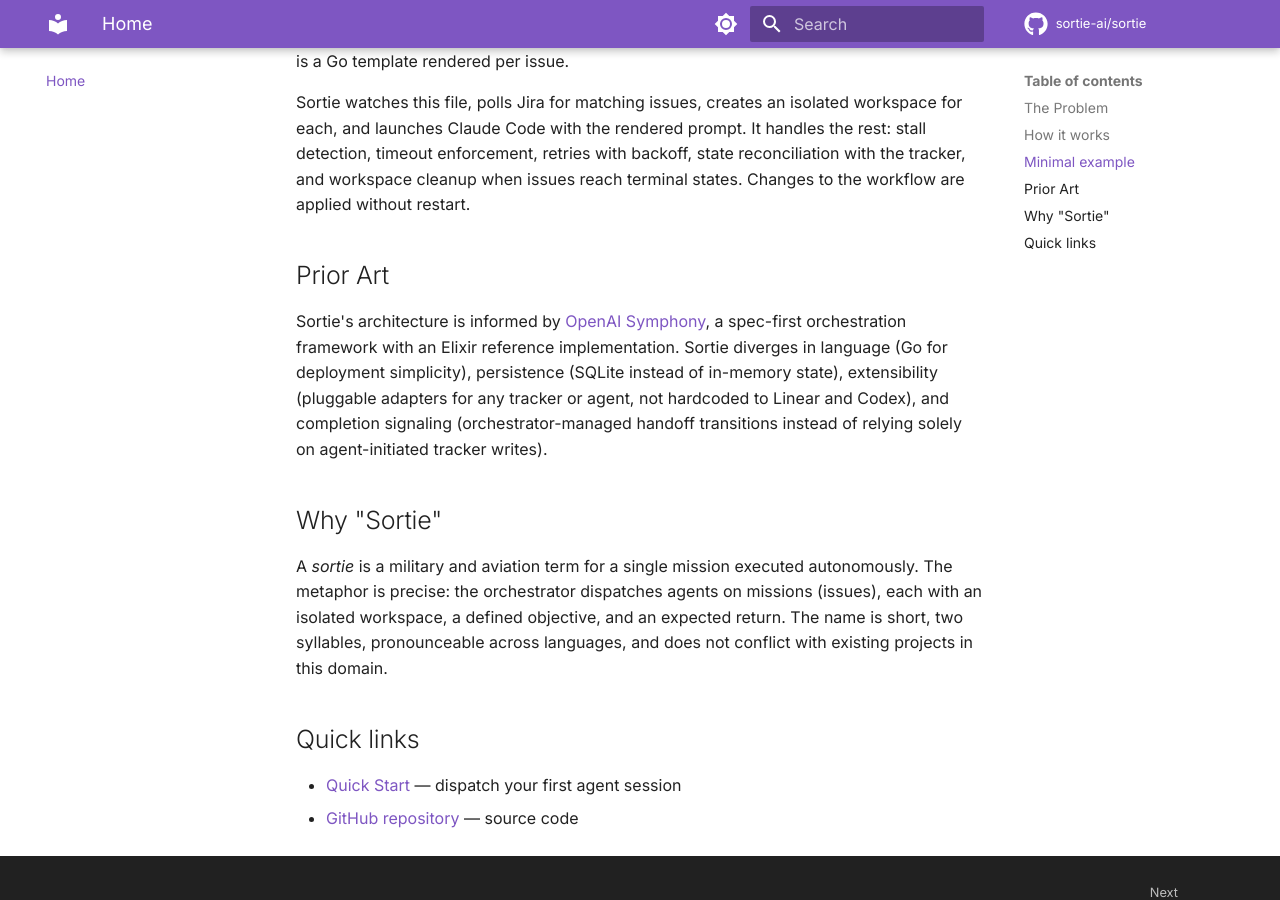
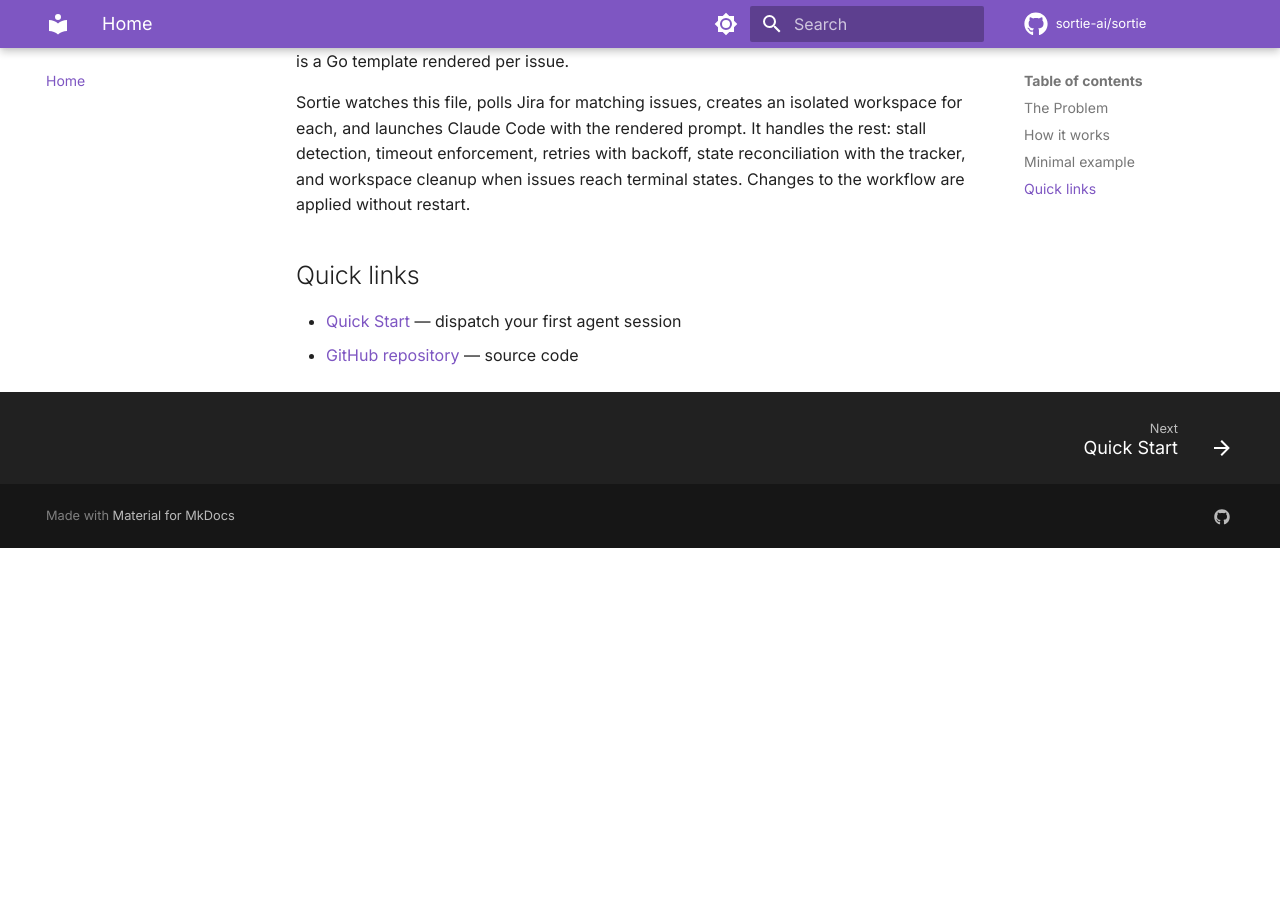
Before and after one commit to sortie-ai/docs, an MkDocs documentation site: the page built from docs/index.md, in a window 1280 px wide and 900 px high, scrolled down 1404 px. Built offline with MkDocs 1.6.1 and Material for MkDocs 9.7.7, drawn with Linux system fonts in a browser that asks for light colours; comment, search, counter and statistics services are not loaded; after the commit the page ends 1952 px from its top, so only the background shows below that.

Commit message:
Refactor documentation structure

```diff
--- a/docs/index.md
+++ b/docs/index.md
@@ -54,23 +54,6 @@
 reconciliation with the tracker, and workspace cleanup when issues reach terminal
 states. Changes to the workflow are applied without restart.
 
-## Prior Art
-
-Sortie's architecture is informed by [OpenAI Symphony](https://github.com/openai/symphony),
-a spec-first orchestration framework with an Elixir reference implementation. Sortie diverges
-in language (Go for deployment simplicity), persistence (SQLite instead of in-memory state),
-extensibility (pluggable adapters for any tracker or agent, not hardcoded to Linear and Codex),
-and completion signaling (orchestrator-managed handoff transitions instead of relying solely on
-agent-initiated tracker writes).
-
-## Why "Sortie"
-
-A _sortie_ is a military and aviation term for a single mission executed autonomously. The
-metaphor is precise: the orchestrator dispatches agents on missions (issues), each with an
-isolated workspace, a defined objective, and an expected return. The name is short, two
-syllables, pronounceable across languages, and does not conflict with existing projects in
-this domain.
-
 ## Quick links
 
 - [Quick Start](getting-started/quick-start.md) — dispatch your first agent session
--- a/mkdocs.yml
+++ b/mkdocs.yml
@@ -78,7 +78,7 @@
       - Quick Start: getting-started/quick-start.md
       # - Jira Integration: getting-started/jira-integration.md
       # - End-to-End: getting-started/end-to-end.md
-  - Configuration:
+  - Reference:
       - CLI Usage: reference/cli.md
       - Workflow File: reference/workflow-config.md
   # - Architecture:
```
